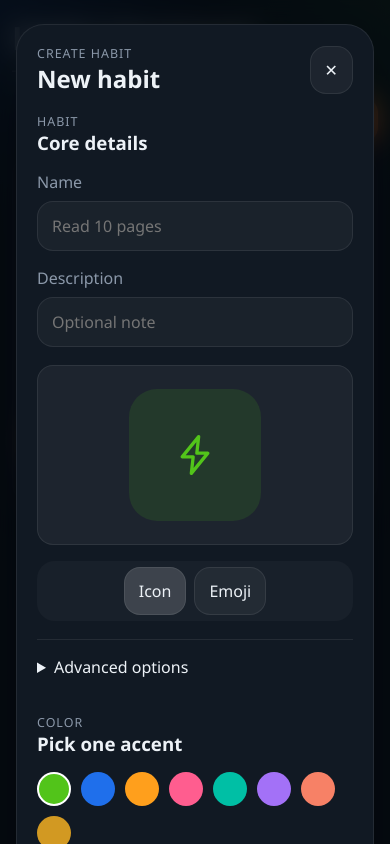
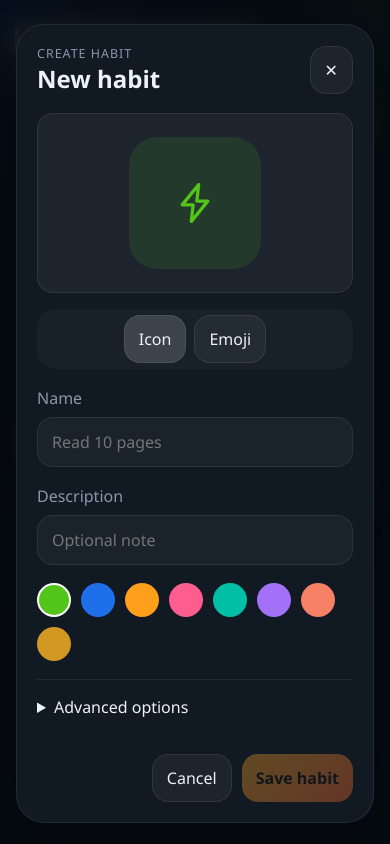
Before and after one commit to samaita/habit-heatmap, a website: page index.html in a window 390 px wide. Both pictures are taken after a click on the button "Create first habit". Drawn offline with Linux system fonts and the light colour scheme.

Commit message:
[chore] mobile view by default, minor styling

```diff
--- a/public/app.js
+++ b/public/app.js
@@ -301,8 +301,8 @@
   const archivedCount = getArchivedHabits().length;
 
   root.innerHTML = `
-    ${archivedCount > 0 ? '<button class="ghost-btn warn-outline" data-action="toggle-archived" aria-label="Archived habits">Archive</button>' : ""}
-    <button class="primary-btn" data-action="open-create" aria-label="Create habit">+</button>
+    ${archivedCount > 0 ? '<button class="ghost-btn warn-outline" data-action="toggle-archived" aria-label="Archived habits">Archives</button>' : ""}
+    <button class="ghost-btn warn-outline" data-action="open-create" aria-label="Create habit">✨ New Habit</button>
   `;
 }
 
@@ -623,22 +623,6 @@
         <div class="form-layout">
           <div class="form-column">
             <div class="form-section">
-              <div class="form-section-head">
-                <div>
-                  <p class="eyebrow">Habit</p>
-                  <h3>Core details</h3>
-                </div>
-              </div>
-              <div class="inline-form-layout">
-                <div class="inline-form-main">
-                  <label>Name
-                    <input data-field="name" maxlength="60" placeholder="Read 10 pages" value="${escapeAttr(draft.name)}" />
-                  </label>
-                  <label>Description
-                    <input data-field="description" maxlength="120" placeholder="Optional note" value="${escapeAttr(draft.description || "")}" />
-                  </label>
-                </div>
-                <div class="inline-form-visual">
               <button class="picker-preview visual-preview" data-action="open-picker" data-tab="${draft.iconType}">
                 <span class="icon-preview large" style="background:${draft.color}20;color:${draft.color}">
                   ${renderVisual(draft.iconType, draft.iconValue, draft.color, "lg")}
@@ -649,6 +633,21 @@
                 <button class="${draft.iconType === "emoji" ? "segmented-btn active" : "segmented-btn"}" data-action="set-icon-type" data-tab="emoji">Emoji</button>
               </div>
             </div>
+            <div class="form-section">
+              <label>Name
+                <input data-field="name" maxlength="60" placeholder="Read 10 pages" value="${escapeAttr(draft.name)}" />
+              </label>
+            </div>
+
+            <div class="form-section">
+              <label>Description
+                <input data-field="description" maxlength="120" placeholder="Optional note" value="${escapeAttr(draft.description || "")}" />
+              </label>
+            </div>
+
+            <div class="form-section">
+              <div class="color-grid">
+                ${COLORS.map((color) => renderColorOption(color, color === draft.color)).join("")}
               </div>
             </div>
 
@@ -680,20 +679,6 @@
                 ` : ""}
               </div>
             </details>
-          </div>
-
-          <div class="form-column visual-column">
-            <div class="form-section">
-              <div class="section-header">
-                <div>
-                  <p class="eyebrow">Color</p>
-                  <h3>Pick one accent</h3>
-                </div>
-              </div>
-              <div class="color-grid">
-                ${COLORS.map((color) => renderColorOption(color, color === draft.color)).join("")}
-              </div>
-            </div>
           </div>
         </div>
 
--- a/public/styles.css
+++ b/public/styles.css
@@ -41,7 +41,7 @@
 }
 
 .shell {
-  max-width: 1100px;
+  width: min(100%, 480px);
   margin: 0 auto;
   display: grid;
   gap: 10px;
@@ -362,7 +362,7 @@
 }
 
 .modal-card {
-  width: min(100%, 960px);
+  width: min(100%, 480px);
   margin: 0 auto;
   background: #111923;
   border: 1px solid var(--border);
@@ -389,7 +389,7 @@
 
 .form-layout {
   display: grid;
-  grid-template-columns: minmax(0, 1.15fr) minmax(300px, 360px);
+  grid-template-columns: 1fr;
   gap: 18px;
   align-items: start;
 }
@@ -401,7 +401,6 @@
 }
 
 .visual-column {
-  justify-self: end;
   width: 100%;
 }
 
@@ -412,15 +411,9 @@
   gap: 16px;
 }
 
-.form-section-head {
-  display: flex;
-  align-items: center;
-  justify-content: space-between;
-}
-
 .inline-form-layout {
   display: grid;
-  grid-template-columns: minmax(0, 1fr) minmax(220px, 260px);
+  grid-template-columns: 1fr;
   gap: 18px;
   align-items: start;
 }
@@ -560,12 +553,12 @@
 
 .field-grid {
   display: grid;
-  grid-template-columns: repeat(3, minmax(0, 1fr));
+  grid-template-columns: 1fr;
   gap: 16px;
 }
 
 .basic-grid {
-  grid-template-columns: repeat(2, minmax(0, 1fr));
+  grid-template-columns: 1fr;
 }
 
 .section-block + .section-block {
@@ -680,9 +673,11 @@
 
 .toast {
   position: fixed;
-  right: 16px;
+  left: 50%;
   bottom: 16px;
+  transform: translateX(-50%);
   z-index: 80;
+  width: min(calc(100vw - 32px), 480px);
   padding: 12px 14px;
   border-radius: 14px;
   border: 1px solid var(--border);
@@ -693,25 +688,6 @@
 option {
   background: #111923;
   color: var(--text);
-}
-
-@media (max-width: 760px) {
-  body {
-    padding: 16px 12px 120px;
-  }
-
-  .stats-grid,
-  .field-grid,
-  .form-layout {
-    grid-template-columns: 1fr;
-  }
-
-  .basic-grid {
-    grid-template-columns: 1fr;
-  }
-
-  .inline-form-layout {
-    grid-template-columns: 1fr;
 }
 
 .topbar {
@@ -734,9 +710,11 @@
 }
 
 .install-banner {
-    left: 12px;
-    right: 12px;
+  left: 50%;
+  right: auto;
   bottom: 12px;
+  transform: translateX(-50%);
+  width: min(calc(100vw - 24px), 480px);
   align-items: flex-start;
   flex-direction: column;
 }
@@ -744,4 +722,13 @@
 .install-banner-btn {
   width: 100%;
 }
+
+@media (max-width: 760px) {
+  body {
+    padding: 16px 12px 120px;
   }
+
+  .install-banner {
+    width: min(calc(100vw - 24px), 480px);
+  }
+}
```
Lines whose indentation alone changed are shown as unchanged.
